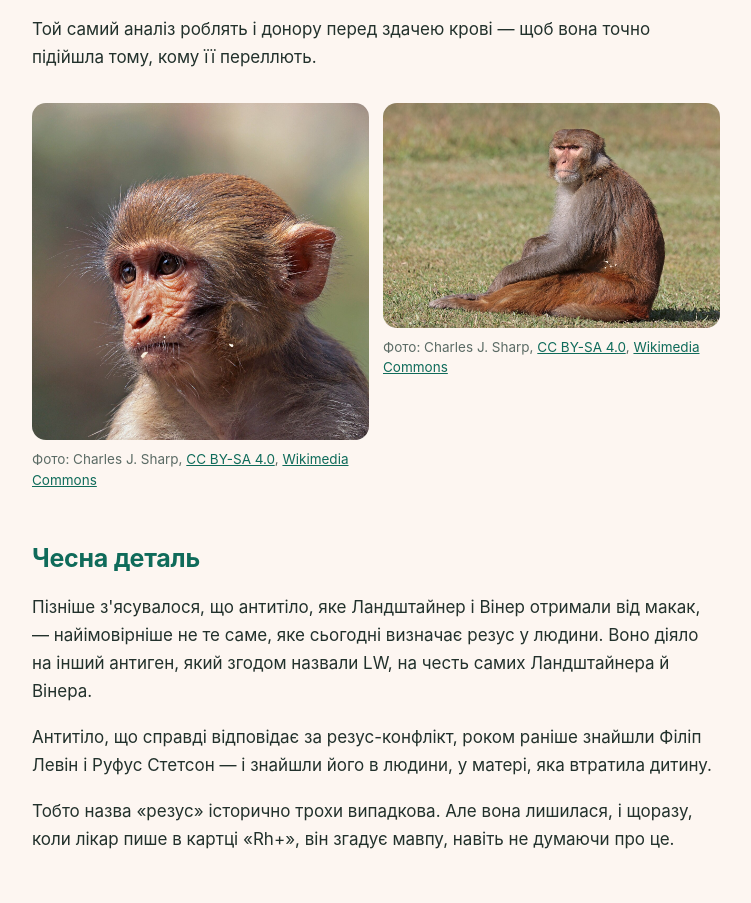
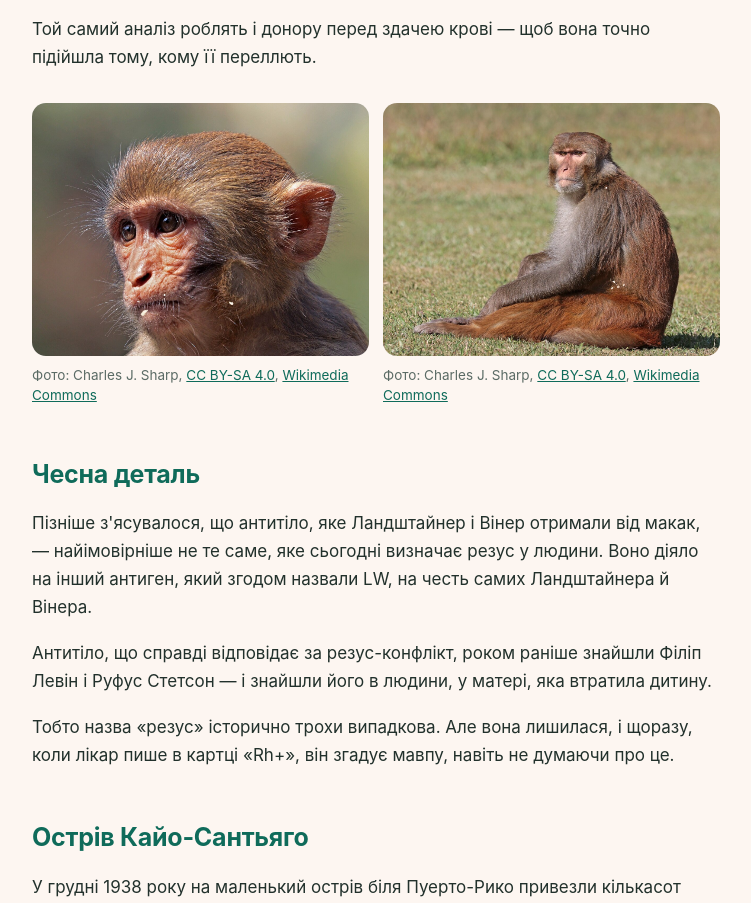
Before and after one commit to morabatur/Ya-Donor-data, a plain HTML site: page docs/index.html in a window 1280 px wide. Shown: the part 1903-2806 px from the top of the page, without its empty margins (264-1015 px from the left). Drawn offline with Linux system fonts and the light colour scheme.

Commit message:
Вирівняти пару знімків на сторінці меморіалу
Знімки різних пропорцій стояли поруч різної висоти, і підписи під ними
опинялися на різних рівнях. Тепер у парі вони ріжуться до 4:3.

```diff
--- a/docs/index.html
+++ b/docs/index.html
@@ -114,6 +114,13 @@
   }
 
   .grid figure { margin: 0; }
+
+  /* Знімки різних пропорцій, тому в парі ріжемо їх до однакової
+     висоти — інакше підписи під ними стоять на різних рівнях. */
+  .grid figure img {
+    aspect-ratio: 4 / 3;
+    object-fit: cover;
+  }
 
   @media (max-width: 520px) {
     .grid { grid-template-columns: 1fr; }
```
